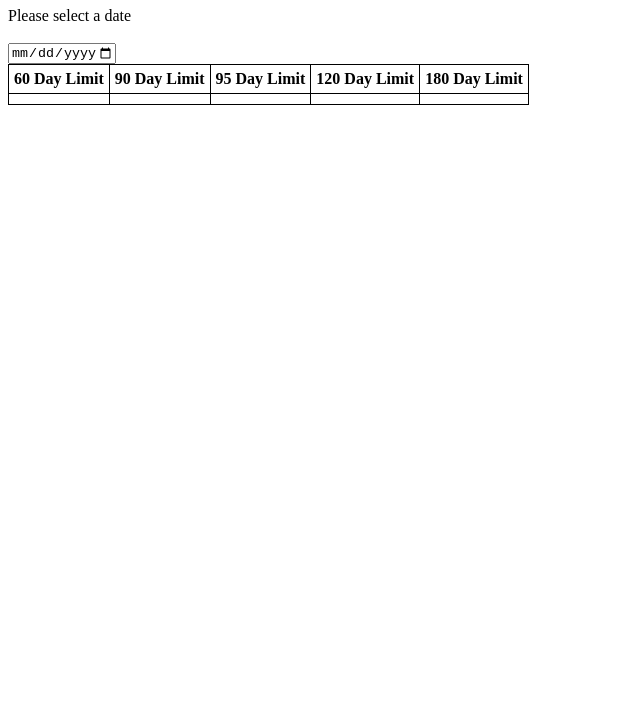
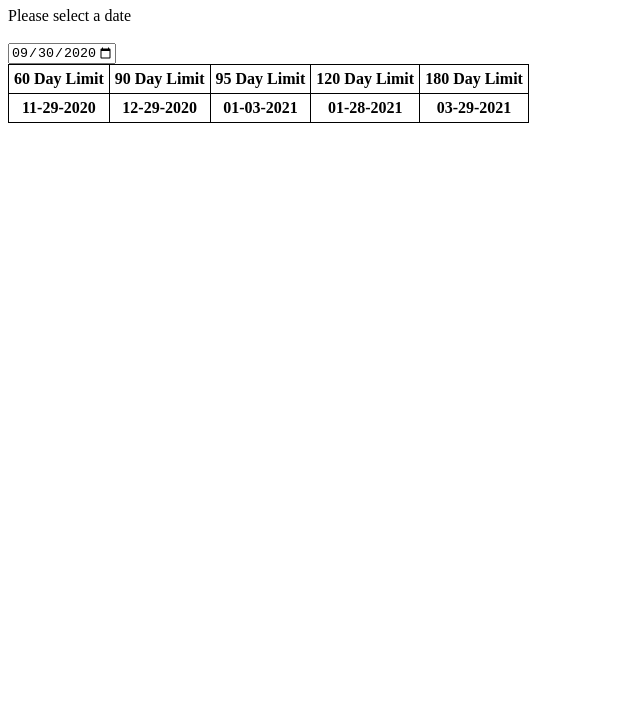
Before and after one commit to Jared-matos/Timely-Filing-Calculator, a website: page index.html in a window 1280 px wide. Shown: the part 73-800 px from the top of the page, without its empty margins (0-640 px from the left). Drawn offline with nearby package versions, Linux system fonts and the light colour scheme.

Commit message:
working prototype

```diff
--- a/index.html
+++ b/index.html
@@ -28,7 +28,8 @@
       <label>Please select a date</label>
       <br></br>
 
-      <input type="date" id="datePicker" min="1990-01-01" max="2050-01-01" onchange="calculateDates()"/>
+      <input type="date" id="datePicker" min="1990-01-01" max="2050-01-01"
+        onchange="calculateDates(this.value)"/>
     </form>
 
     <table>
@@ -49,32 +50,32 @@
   </body>
 
   <script>
-    var today = moment;
-    var dselected = document.getElementById("datePicker");
 
-    function calculateDates(){
+    //set date in datepicker as today
+    document.getElementById('datePicker').valueAsDate = new Date();
 
-      document.getElementById('60dayLimit').innerHTML = today.add('days', 60);
-      document.getElementById('90dayLimit').innerHTML = today.add('days', 90);
-      document.getElementById('95dayLimit').innerHTML = today.add('days', 95);
-      document.getElementById('120dayLimit').innerHTML = today.add('days', 120);
-      document.getElementById('180dayLimit').innerHTML = today.add('days', 180);
+    //call calculate dates on page load
+    calculateDates(document.getElementById('datePicker').value);
+
+    //calculateDates updates all fields of table based on date passed in
+    function calculateDates(dSelected){
+
+      //set each date as 60 days ahead in MM-DD-YYYY Formatting
+      document.getElementById('60dayLimit').innerHTML = moment(dSelected)
+        .add('days', 60)
+        .format("MM-DD-YYYY");
+      document.getElementById('90dayLimit').innerHTML = moment(dSelected)
+        .add('days', 90)
+        .format("MM-DD-YYYY");
+      document.getElementById('95dayLimit').innerHTML = moment(dSelected)
+        .add('days', 95)
+        .format("MM-DD-YYYY");
+      document.getElementById('120dayLimit').innerHTML = moment(dSelected)
+        .add('days', 120)
+        .format("MM-DD-YYYY");
+      document.getElementById('180dayLimit').innerHTML = moment(dSelected)
+        .add('days', 180)
+        .format("MM-DD-YYYY");
     }
-
-/*
-    document.getElementById("datePicker").valueAsDate = new Date();
-    document
-      .getElementById("datePicker")
-      .addEventListener("change", function () {
-        this.value = new Date();
-        var input = this.value;
-        var dateEntered = new Date(input);
-        document.getElementById("90").innerHTML = 90;
-        console.log(input);
-
-        console.log(moment(input, "DD").fromNow());
-      });
-
-      */
   </script>
 </html>
```
